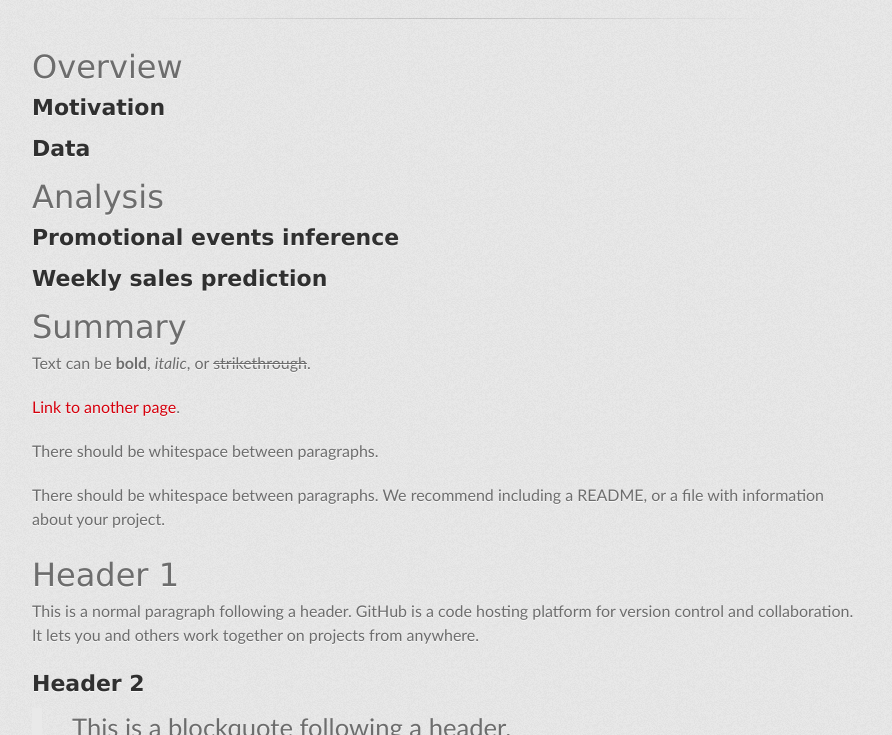
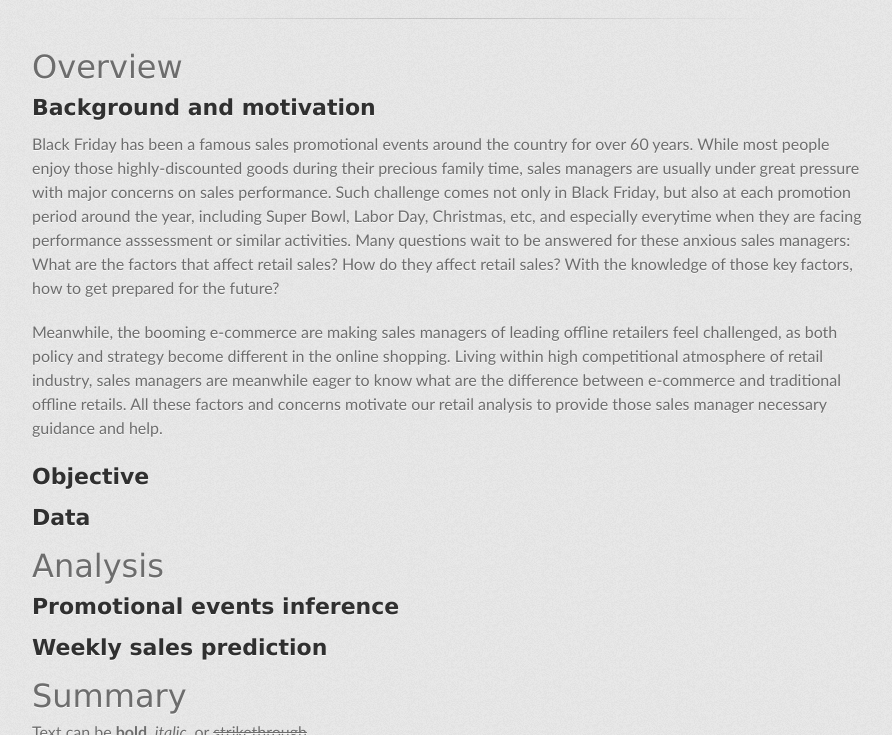
Before and after one commit to churchillcui/ads_retail, a Jekyll site: the page built from index.md, in a window 1280 px wide and 900 px high, scrolled down 578 px, cut to the strip 165-900 px from the top of the window. Shown: the whole strip, without its empty margins (192-1084 px from the left). Built offline with Jekyll 4.4.1, drawn with Linux system fonts in a browser that asks for light colours; some web fonts are replaced.

Commit message:
add motivation

```diff
--- a/index.md
+++ b/index.md
@@ -8,7 +8,13 @@ layout: default
 
 # Overview
 
-## Motivation
+## Background and motivation
+
+Black Friday has been a famous sales promotional events around the country for over 60 years. While most people enjoy those highly-discounted goods during their precious family time, sales managers are usually under great pressure with major concerns on sales performance. Such challenge comes not only in Black Friday, but also at each promotion period around the year, including Super Bowl, Labor Day, Christmas, etc, and especially everytime when they are facing performance asssessment or similar activities. Many questions wait to be answered for these anxious sales managers: What are the factors that affect retail sales? How do they affect retail sales? With the knowledge of those key factors, how to get prepared for the future?
+
+Meanwhile, the booming e-commerce are making sales managers of leading offline retailers feel challenged, as both policy and strategy become different in the online shopping. Living within high competitional atmosphere of retail industry, sales managers are meanwhile eager to know what are the difference between e-commerce and traditional offline retails. All these factors and concerns motivate our retail analysis to provide those sales manager necessary guidance and help.
+
+## Objective
 
 ## Data
 
```
